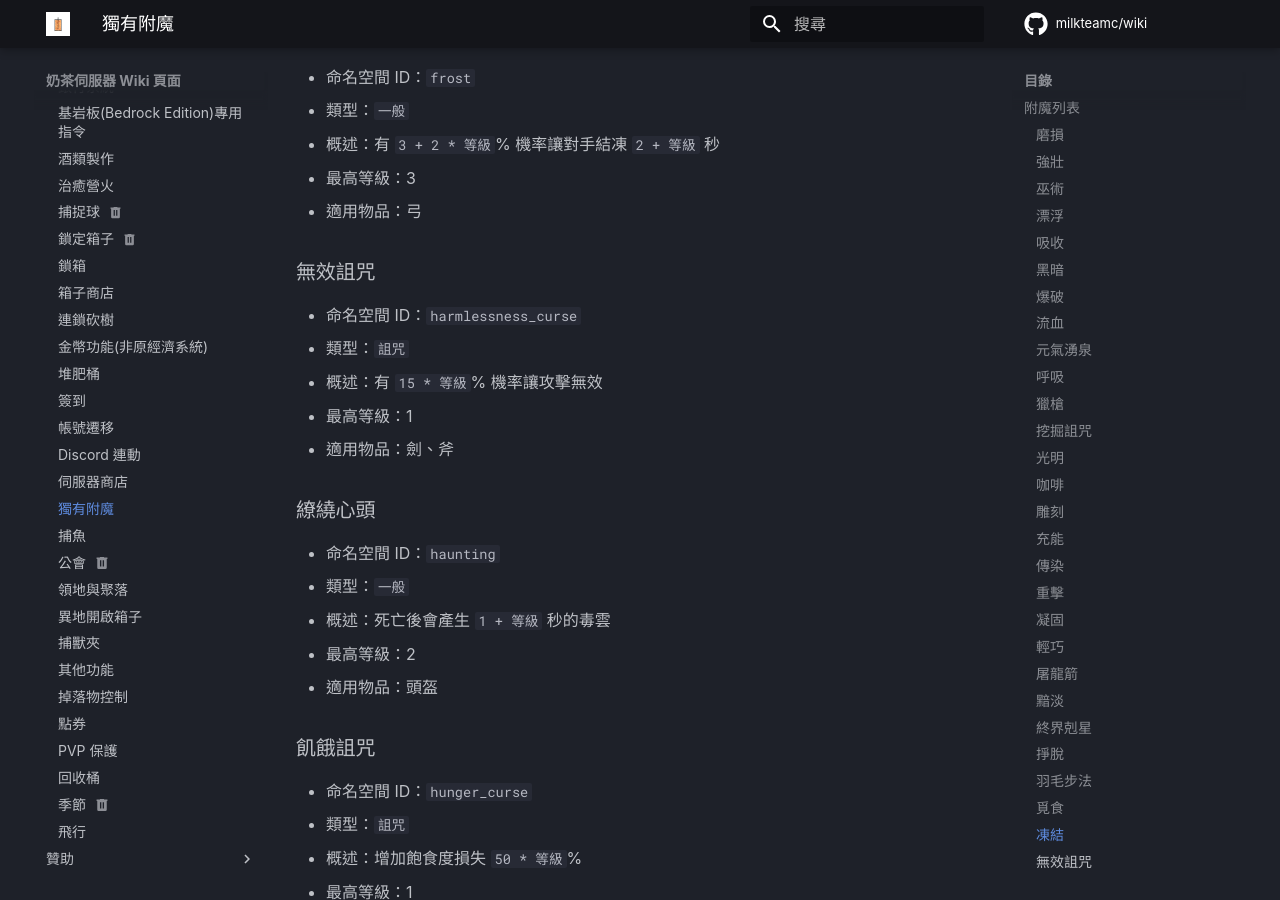
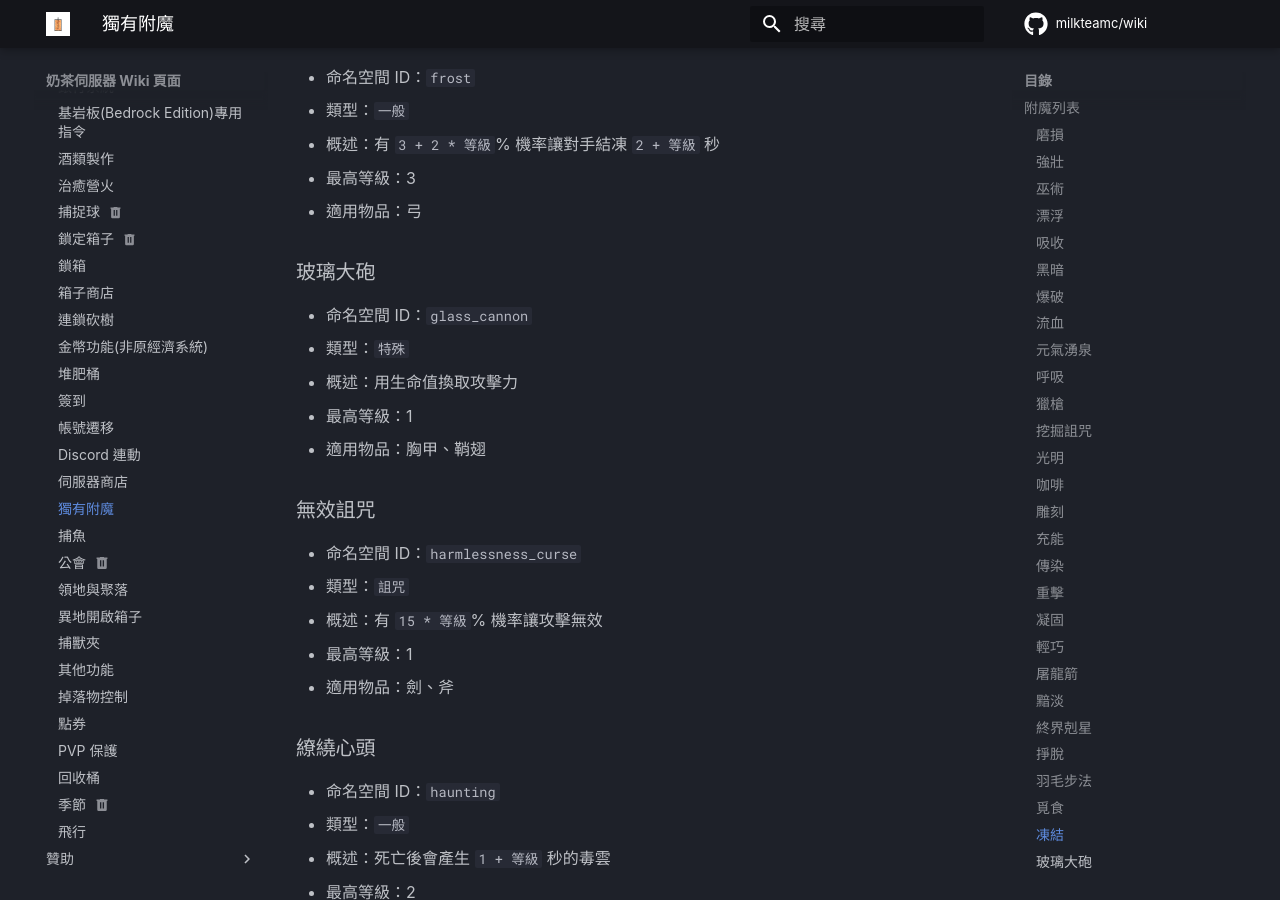
Before and after one commit to milkteamc/wiki, an MkDocs documentation site: the page built from docs/功能清單/enchantlist.md, in a window 1280 px wide and 900 px high, scrolled down 6602 px. Built offline with MkDocs 1.6.1 and Material for MkDocs 9.7.7, drawn with Linux system fonts in a browser that asks for light colours; some web fonts are replaced; plug-ins that fetch from the network failed and are left out; comment, search, counter and statistics services are not loaded.

Commit message:
add 玻璃大砲附魔

```diff
--- a/docs/功能清單/enchantlist.md
+++ b/docs/功能清單/enchantlist.md
@@ -193,6 +193,13 @@
 - 最高等級：3
 - 適用物品：弓
 
+### 玻璃大砲
+- 命名空間 ID：`glass_cannon`
+- 類型：`特殊`
+- 概述：用生命值換取攻擊力
+- 最高等級：1
+- 適用物品：胸甲、鞘翅
+
 ### 無效詛咒
 - 命名空間 ID：`harmlessness_curse`
 - 類型：`詛咒`
```
